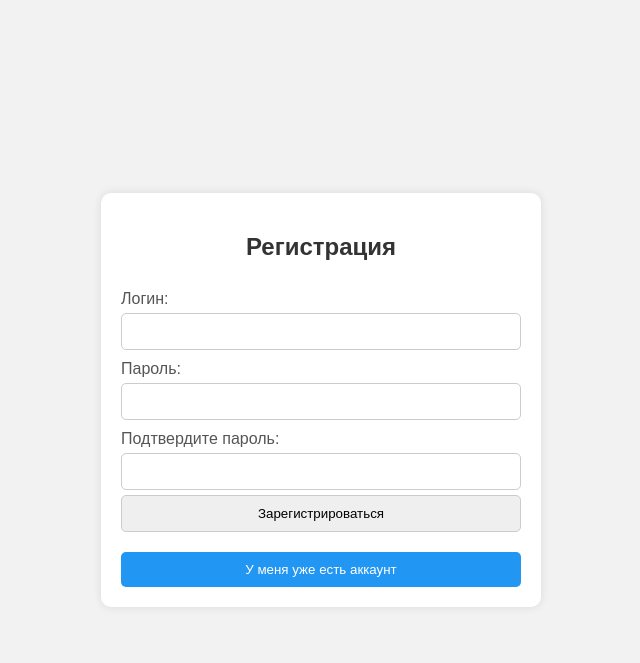
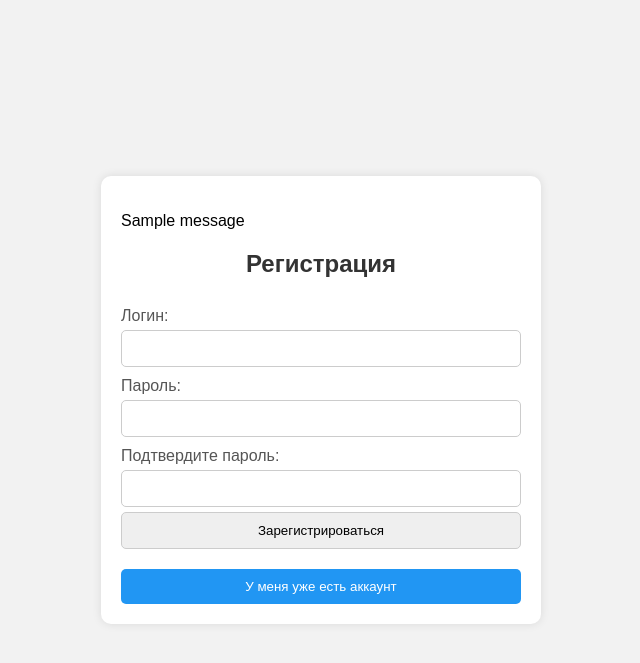
Before and after one commit to druswayne/stegano, a Flask app: page /reg/ in a window 1280 px wide. Shown: the top 663 px of the page, without its empty margins (319-959 px from the left). Run offline with Flask 3, Linux system fonts and the light colour scheme; one stand-in notice (Sample message) is shown.

Commit message:
Добавил вывод flash сообщений по категориям: category - 'ok' зеленый цвет фона, category - 'error' красный цвет фона. Добавил вывод flash сообщений при регистрации/авторизации

```diff
--- a/1.py
+++ b/1.py
@@ -5,11 +5,11 @@
 con = sqlite3.connect('data.db', check_same_thread=False)
 cursor = con.cursor()
 
-@app.route('/')
+@app.route('/login/')
 def login_page():
     return render_template('login.html')
 
-@app.route('/main/')
+@app.route('/')
 def main_page():
     return render_template('main.html')
 
@@ -25,12 +25,18 @@
 def save_data():
     login = request.form['login']
     password = request.form['password']
+    confirm_password = request.form['confirm_password']
+    if password != confirm_password:
+        flash('Пароли не совпадаю!', 'error')
+        return redirect(url_for('reg_page'))
     cursor.execute('select * from users where login = (?)', (login,))
     data = cursor.fetchall()
     if data:
+        flash('Пользователь с таким именем существует', 'error')
         return redirect(url_for('reg_page'))
     cursor.execute('insert into users (login, password) values (?,?)', (login, password))
     con.commit()
+    flash('Регистрация успешно завершена!', 'ok')
     return redirect(url_for('login_page'))
 
 
@@ -42,6 +48,7 @@
     cursor.execute('select * from users where login=(?) and password=(?)',(login, password))
     data = cursor.fetchall()
     if data:
+        flash('Вы успешно вошли в профиль!', 'ok')
         return redirect(url_for("main_page"))
     flash('неверный логин или пароль', 'error')
     return redirect(url_for('login_page'))
--- a/templates/login.html
+++ b/templates/login.html
@@ -71,9 +71,13 @@
                 padding: 8px;
             }
         }
+        .error {background-color: red; color:black; text-align: center; padding:5px; font-weight: 700;}
+        .ok {background-color: green; color:white; text-align: center; padding:5px; font-weight: 700;}
     </style>
 </head>
 <body>
+
+<div class="container">
     {% with messages = get_flashed_messages(with_categories=true) %}
     {% if messages %}
     {% for category, message in messages %}
@@ -81,7 +85,6 @@
     {% endfor %}
     {% endif %}
     {% endwith %}
-    <div class="container">
     <h2>Форма входа</h2>
     <form action="/auto/" method="post">
         <label for="username">Логин:</label>
--- a/templates/reg.html
+++ b/templates/reg.html
@@ -62,10 +62,7 @@
         .login-button:hover {
             background-color: #0b7dda;
         }
-        .error {
-            color: red;
-            text-align: center;
-        }
+
  @media (max-width: 600px) {
             .container {
                 padding: 15px;
@@ -75,10 +72,19 @@
                 padding: 8px;
             }
         }
+        .error {background-color: red; color:black; text-align: center; padding:5px; font-weight: 700;}
+        .ok {background-color: green; color:white; text-align: center; padding:5px; font-weight: 700;}
     </style>
 </head>
 <body>
 <div class="container">
+    {% with messages = get_flashed_messages(with_categories=true) %}
+    {% if messages %}
+    {% for category, message in messages %}
+    <p class="{{ category }}">{{ message }}</p>
+    {% endfor %}
+    {% endif %}
+    {% endwith %}
     <h2>Регистрация</h2>
     <form action="/save_data/" method="post">
         <label for="username">Логин:</label>
@@ -87,7 +93,6 @@
         <input type="password" id="password" name="password" required>
         <label for="confirm_password">Подтвердите пароль:</label>
         <input type="password" id="confirm_password" name="confirm_password" required>
-            <div class="error" id="error-message"></div>
         <input type="submit" value="Зарегистрироваться">
     </form>
     <button class="login-button" onclick="window.location.href='/'">У меня уже есть аккаунт</button>
```
Also changed, not shown: templates/main.html (+9 -0 lines), data.db. Lines whose indentation alone changed are shown as unchanged.
